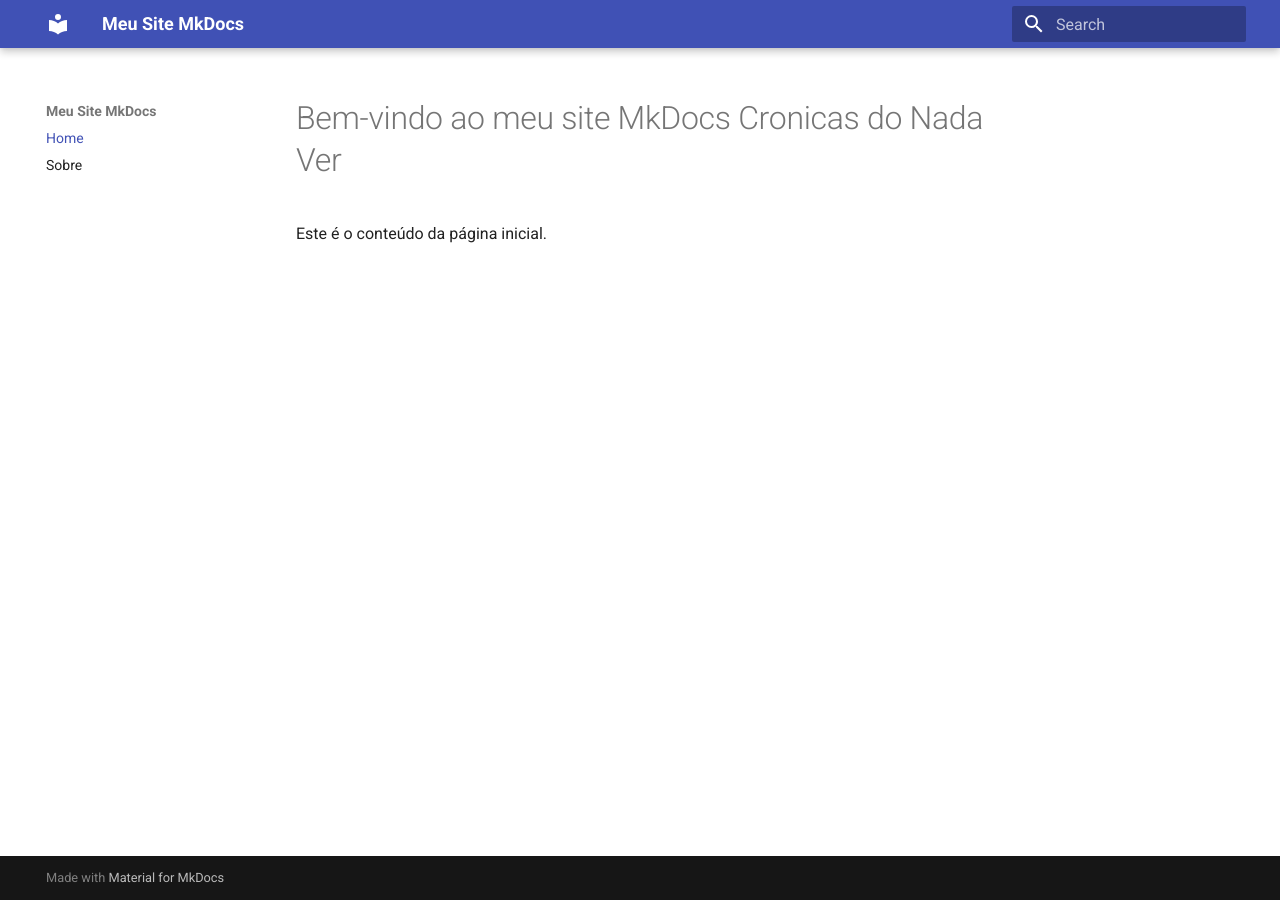
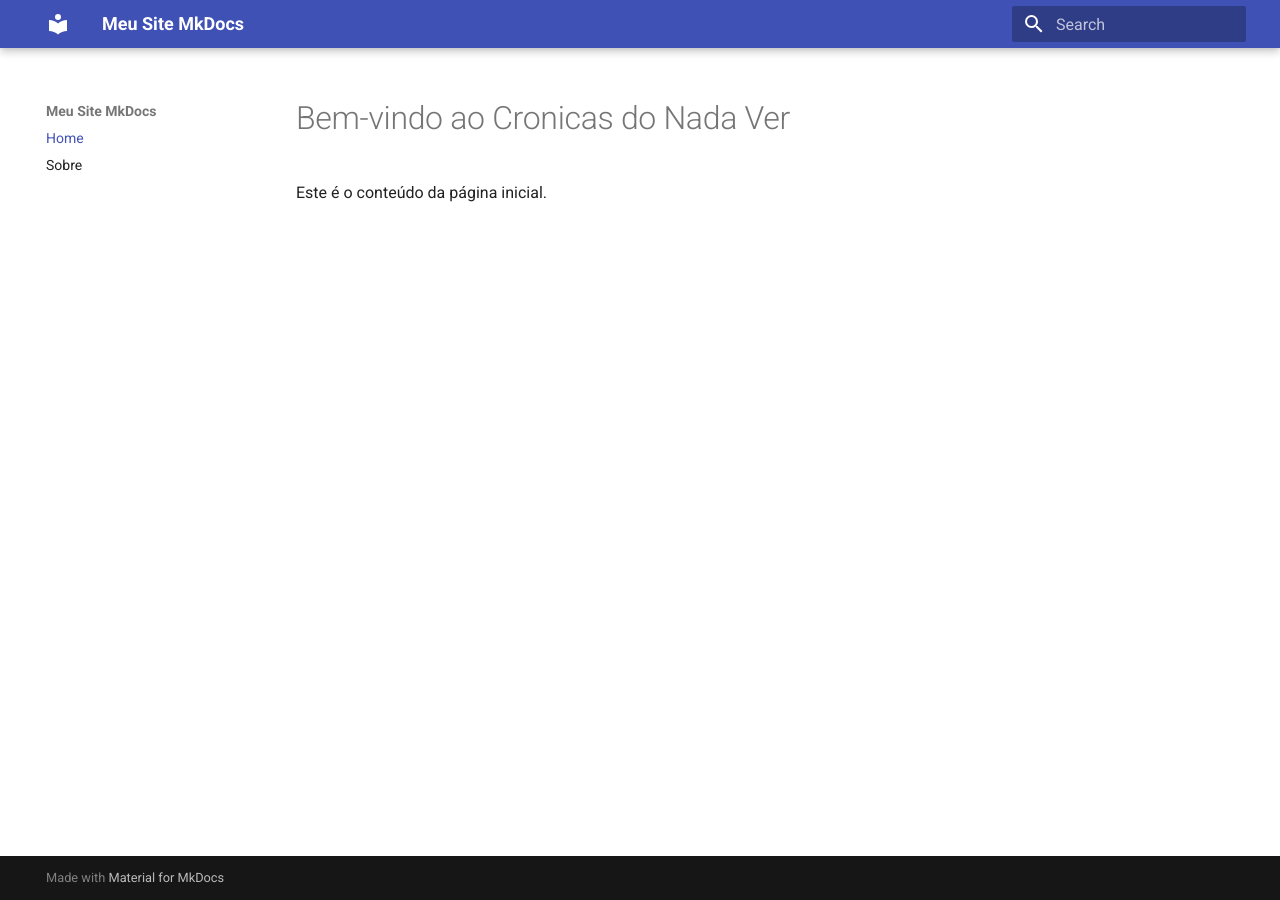
Before and after one commit to masneto/cronicas-docs, an MkDocs documentation site: the page built from docs/index.md, in a window 1280 px wide. Built offline with MkDocs 1.6.1 and Material for MkDocs 9.7.7, drawn with Linux system fonts in a browser that asks for light colours.

Commit message:
Add docs 4

```diff
--- a/docs/index.md
+++ b/docs/index.md
@@ -1,3 +1,3 @@
-# Bem-vindo ao meu site MkDocs Cronicas do Nada Ver
+# Bem-vindo ao Cronicas do Nada Ver
 
 Este é o conteúdo da página inicial.
```
